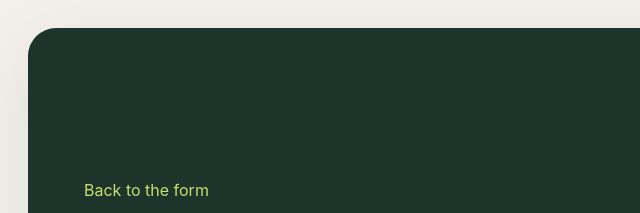
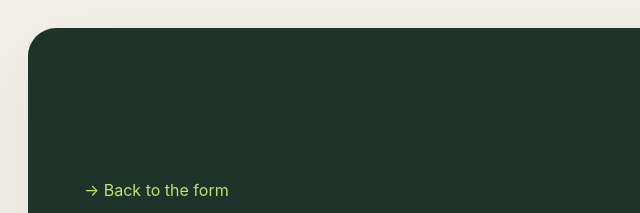
Before and after one commit to Luchianno-Mascarino/form-Web1, a plain HTML site: page sub.html in a window 1280 px wide. Shown: the top 213 px of the page, 0-640 px from the left. Drawn offline with Linux system fonts and the light colour scheme.

Commit message:
Closing brackets in sub

```diff
--- a/sub.html
+++ b/sub.html
@@ -12,13 +12,16 @@
         <section class="intro-sub">
 
           <div class="intro-copy-sub">
-            <p><a href="index.html" class="plain-link">Back to the form</a></p>
+            <p><a href="index.html" class="plain-link">&rarr; Back to the form</a></p>
 
 
             <h1>Thank you for apply.</h1>
             <p class="lede">
               Lorem ipsum dolor sit amet consectetur adipisicing elit. Nemo quia adipisci exercitationem veritatis voluptates pariatur necessitatibus quibusdam beatae quo excepturi doloribus consequatur ex non obcaecati, nesciunt dicta eaque. Ad, doloremque.
             </p>
-          </div>
-
+        </div>
         </section>
+      </div>
+    </main>
+  </body>
+</html>
```
